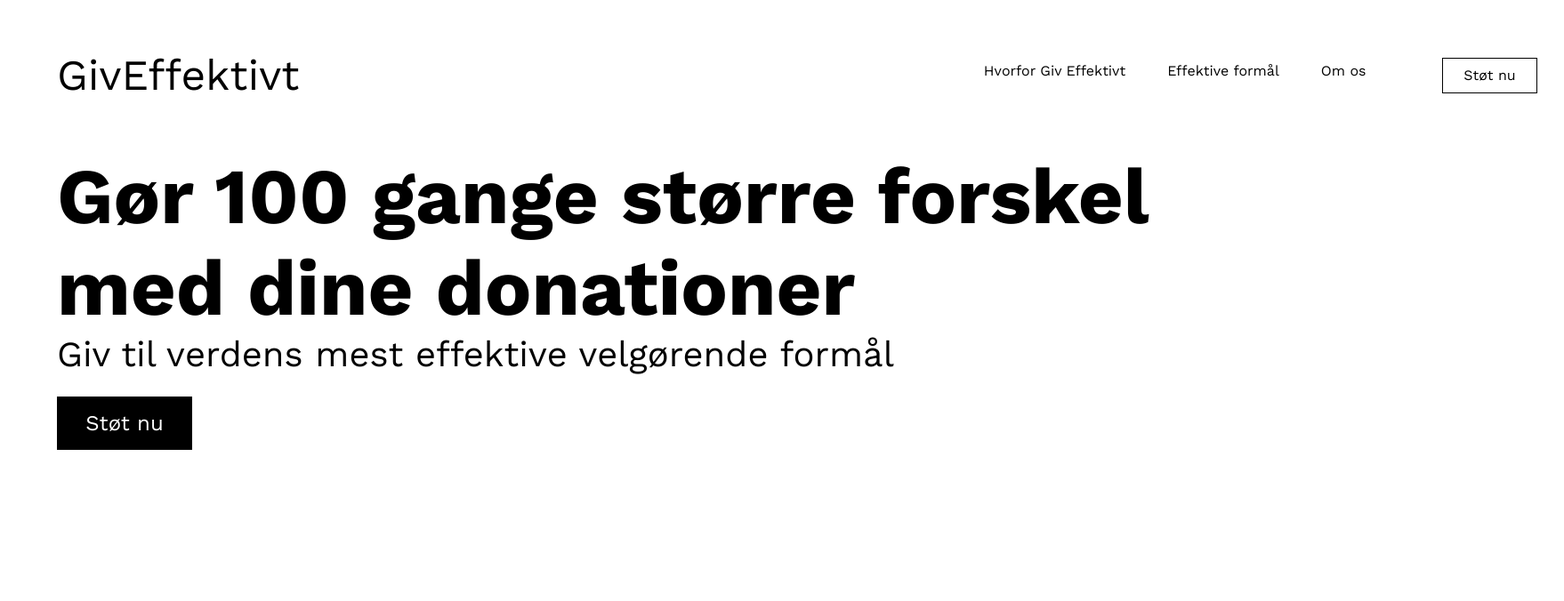
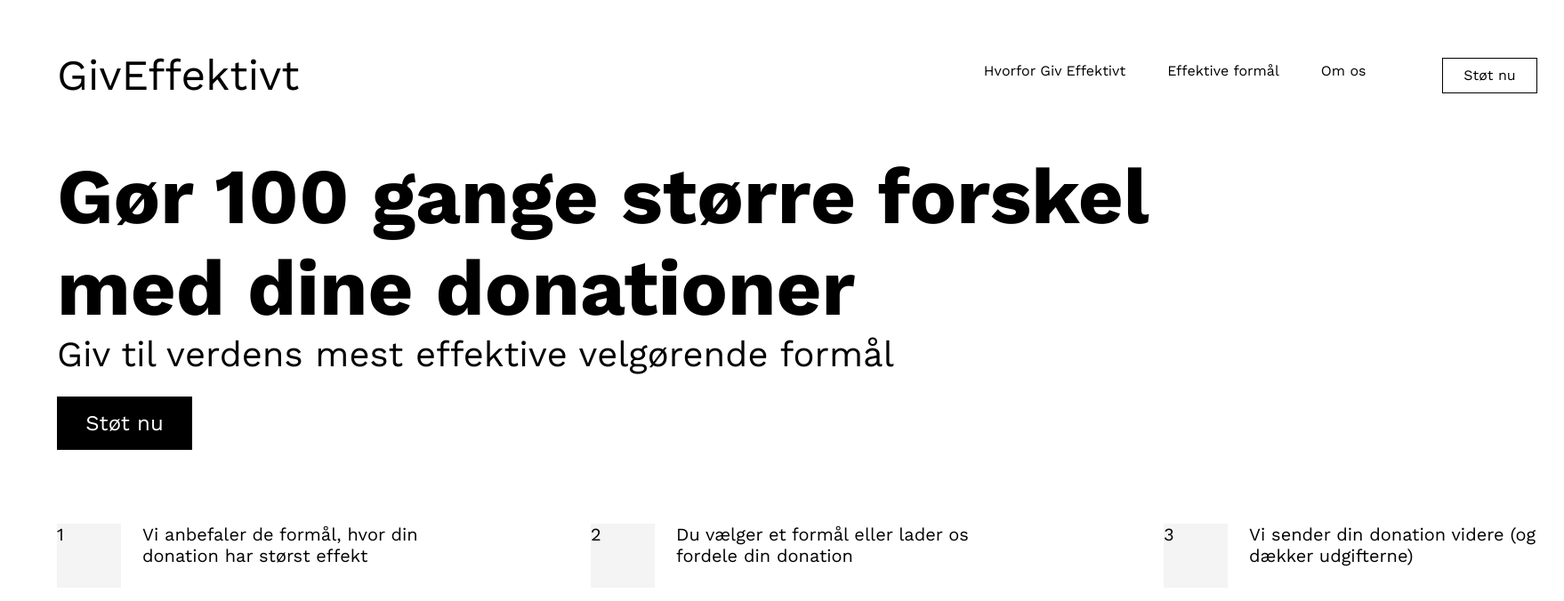
Before and after one commit to deniskolomoyets/denmarkcharity, a website: page index.html in a window 1280 px wide. Shown: the whole page at 89% size, 1758 px wide, since content can reach past the window. Drawn offline with nearby package versions, Linux system fonts and the light colour scheme.

Commit message:
added section in header

```diff
--- a/css/style.css
+++ b/css/style.css
@@ -92,3 +92,60 @@
   background-color: black;
   color:white
 }
+
+.tree-sections {
+  display: flex;
+  margin: 0;
+  margin-top: 420px;
+  font-size: 20px;
+}
+.section-1 {
+  display: flex;
+  margin-left: 64px;
+}
+
+.section-2 {
+  display: flex;
+  margin-left: 150px;
+}
+
+.section-3 {
+  display: flex;
+  margin-left: 194px;
+}
+
+.pic-1{
+  width: 72px;
+  height: 72px;
+  background-color: #F4F4F4;
+}
+.pic-2{
+  width: 72px;
+  height: 72px;
+  background-color: #F4F4F4;
+}
+.pic-3{
+  width: 72px;
+  height: 72px;
+  background-color: #F4F4F4;
+}
+
+.text-1 {
+  width: 354px;
+  height: 46px;
+  margin-left: 24px;
+}
+
+.text-2 {
+  width: 354px;
+  height: 46px;
+  margin-left: 24px;
+
+}
+
+.text-3 {
+  width: 354px;
+  height: 46px;
+  margin-left: 24px;
+
+}
--- a/index.html
+++ b/index.html
@@ -32,7 +32,20 @@
             <h1>Gør 100 gange større forskel med dine donationer</h1>
             <h2>Giv til verdens mest effektive velgørende formål</h2>
             <button class="button-stot-2">Støt nu</button>
-
+          </div>
+        </div>
+        <div class="tree-sections">
+          <div class="section-1">
+            <div class="pic-1">1</div>
+            <div class="text-1">Vi anbefaler de formål, hvor din donation har størst effekt</div>
+          </div>
+          <div class="section-2">
+            <div class="pic-2">2</div>
+            <div class="text-2">Du vælger et formål eller lader os fordele din donation</div>
+          </div>
+          <div class="section-3">
+            <div class="pic-3">3</div>
+            <div class="text-3">Vi sender din donation videre (og dækker udgifterne)</div>
           </div>
         </div>
       </div>
```
